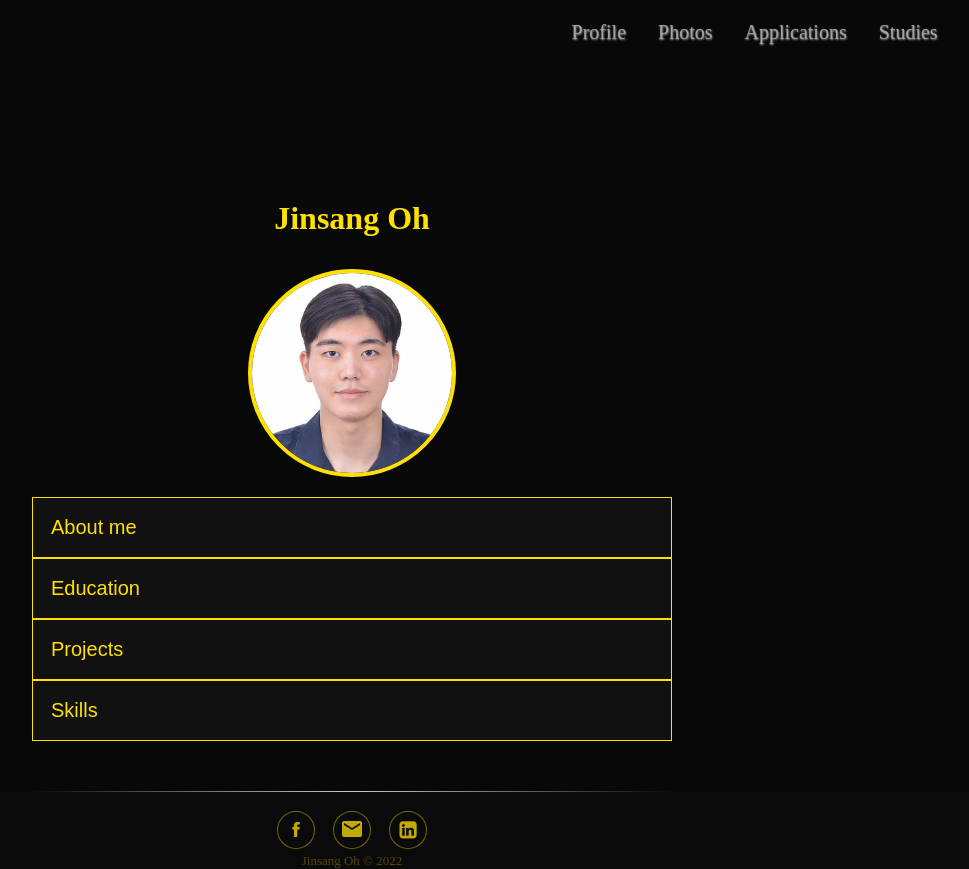
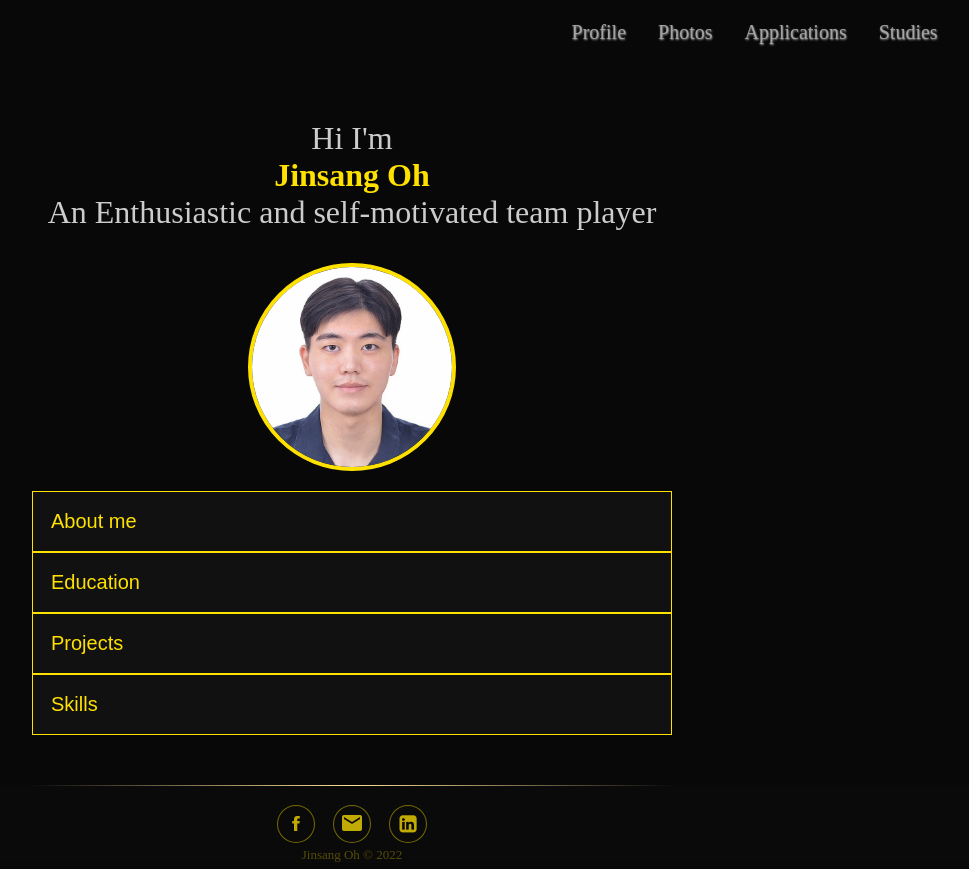
Before and after one commit to JamesOhJins/Profile, a PHP site: page /profile.html in a window 1280 px wide. Shown: the whole page, without its empty margins (288-1257 px from the left). Run offline with PHP 8.4, Linux system fonts and the light colour scheme.

Commit message:
editted UI

```diff
--- a/algorithm.html
+++ b/algorithm.html
@@ -23,7 +23,7 @@
 
 <body class=main>
     <h1 id = "title">
-        <a href="index">
+        <a href="profile">
         Algorithm Studies
         </a>
     </h1>
--- a/applications.html
+++ b/applications.html
@@ -20,7 +20,7 @@
 
 <body>
     <h1 id = "title">
-        <a href="index">
+        <a href="profile">
         Applications
         </a>
     </h1>
--- a/assets/css/style.css
+++ b/assets/css/style.css
@@ -58,7 +58,8 @@ a {
     margin: 5px auto;
     -webkit-transition: all 0.3s ease-in-out;
     transition: all 0.3s ease-in-out;
-    background-color: #ccc;
+    background-color:rgb(255, 225, 0);
+
 }
 /* logo image next to title */
 #logo {
@@ -429,7 +430,7 @@ ul {
     border: 0;
     margin:0;
     background: black;
-    background: -webkit-gradient(linear, 25% 0, 75% 0, from(transparent), to(transparent), color-stop(50%, rgb(202, 201, 201)));
+    background: -webkit-gradient(linear, 25% 0, 75% 0, from(transparent), to(transparent), color-stop(50%, rgb(255, 225, 150)));
 }
 .footer-dark ul {
     padding: 0;
@@ -587,11 +588,17 @@ ul {
     align-self: center;
 }
 #name {
-  padding-top: 10vh;
+  /* padding-top: 10vh; */
    font-size: 4vh;
-   color:rgb(255, 225, 0);
+   color:#ccc;
+   /* color:rgb(255, 225, 0); */
    font-weight: bolder;
    text-align: center;
+}
+#namedescription {
+    font-size: 4vh;
+    color:#ccc;
+    text-align: center;
 }
 #bio {
     color:#ccc;
--- a/connect4.html
+++ b/connect4.html
@@ -20,7 +20,7 @@
     <div id="header"></div>
 </head>
 <h1 id="title">
-    <a href="index">
+    <a href="profile">
     Connect4 Game
     </a>
 </h1>
--- a/dogScanner.html
+++ b/dogScanner.html
@@ -19,7 +19,7 @@
         <div id="header"></div>
         <meta name="google-site-verification" content="4YzxwKwyJMuTUU6hf9MWmRLNVDZwcL1uYklqBdQWo2s" />
     </head>
-    <h1 id = "title"> <a href="index">Dog Scanner
+    <h1 id = "title"> <a href="profile">Dog Scanner
             <img id="logo" src="assets/images/logo/magnifying_glass.png" style="filter:invert()">
         </a>
     </h1>
--- a/dog_model.html
+++ b/dog_model.html
@@ -21,7 +21,7 @@
 </head>
 
 <body class=main >
-    <h1 id = "title"><a href="index">Dog Model Using TF
+    <h1 id = "title"><a href="profile">Dog Model Using TF
     </a>
     </h1>
     <dl class="navLinks">
--- a/ml.html
+++ b/ml.html
@@ -22,7 +22,7 @@
 </head>
 
 <body class=main>
-    <h1 id = "title"><a href="index">AI Studies</a>
+    <h1 id = "title"><a href="profile">AI Studies</a>
     </h1>
     <dl class="navLinks">
     </dl>
--- a/photos.html
+++ b/photos.html
@@ -19,7 +19,7 @@
 </head>
 
 <body>
-    <h1 id = "title"><a href="index">Photos</a>
+    <h1 id = "title"><a href="profile">Photos</a>
     </h1>
     <dl class="navLinks">
     </dl>
--- a/profile.html
+++ b/profile.html
@@ -23,8 +23,8 @@
     <dl class="navLinks">
     </dl>
     <div id="nameBox">
-        <p id="name">
-            Jinsang Oh
+        <p id="namedescription">
+            Hi I'm </p><p id = "name"style="color:rgb(255,225,0)">Jinsang Oh</p> <p id="namedescription">An Enthusiastic and self-motivated team player
         </p>
     </div>
     <div id=profile>
--- a/rashi.html
+++ b/rashi.html
@@ -24,7 +24,7 @@
 
 <body>
     <div class=main>
-        <h1 id = "title"><a href="index">
+        <h1 id = "title"><a href="profile">
             Rashi
         </a>
         </h1>
--- a/studies.html
+++ b/studies.html
@@ -19,7 +19,7 @@
 </head>
 
 <body>
-    <h1 id = "title"><a href="index">Studies</a>
+    <h1 id = "title"><a href="profile">Studies</a>
     </h1>
     <dl class="navLinks">
     </dl>
--- a/tetris.html
+++ b/tetris.html
@@ -24,7 +24,7 @@
         </script>
         <div id="header"></div>
     </head>
-    <h1 id = "title"><a href="index">Tetris
+    <h1 id = "title"><a href="profile">Tetris
         <img id="logo" src="assets/images/logo/game.png">
         </a>
     </h1>
--- a/timeline.html
+++ b/timeline.html
@@ -51,7 +51,7 @@
 
 <body>
     <div class=main>
-        <h1 id = "title"><a href="index">
+        <h1 id = "title"><a href="profile">
             Photo Timeline
         </a>
         <dl class="navLinks">
```
